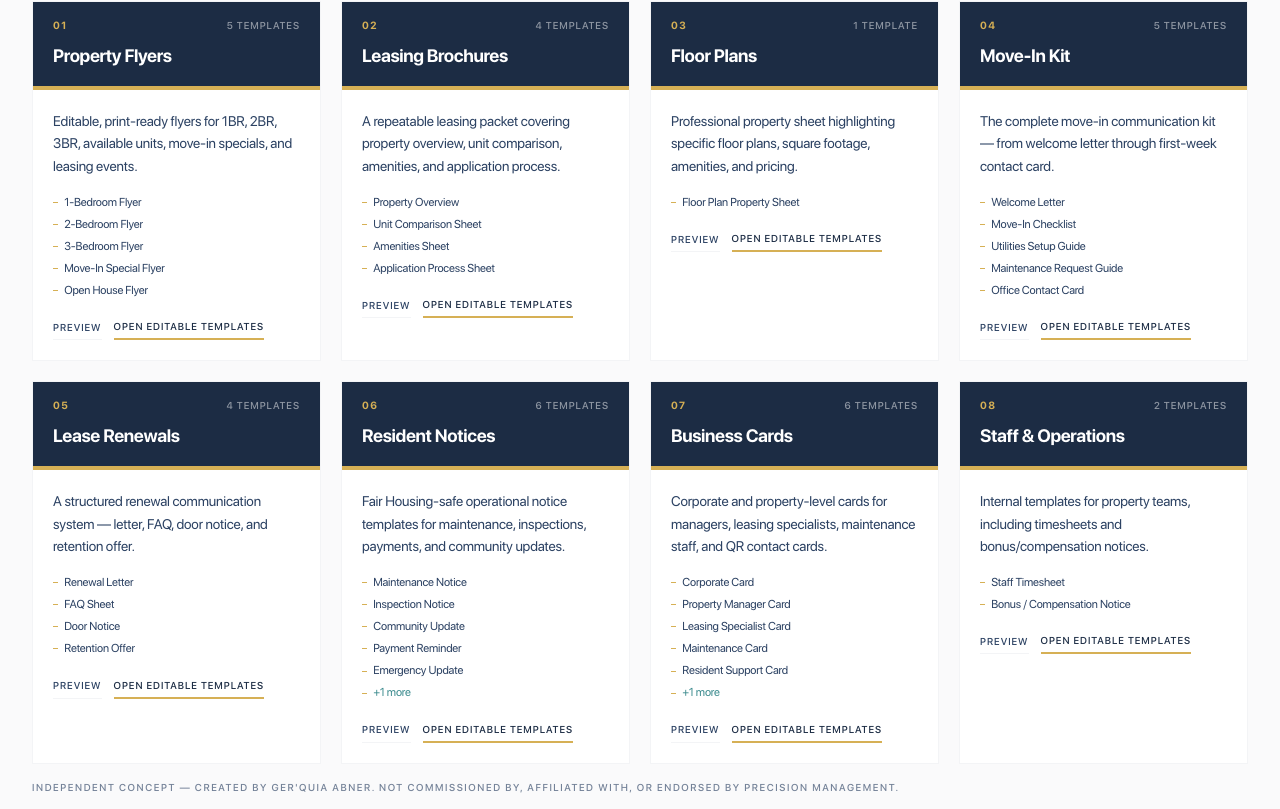
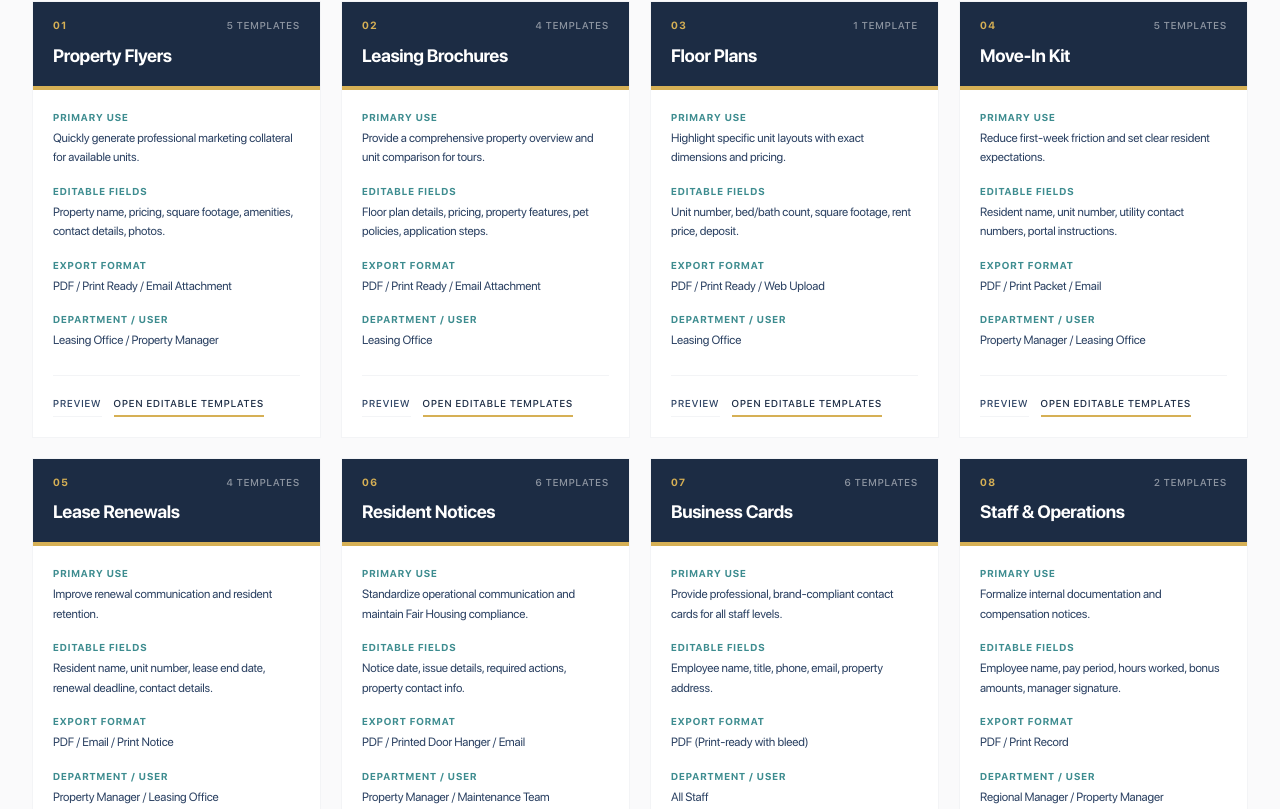
Before and after one commit to HiddenGems810/precision-management-concept, a Next.js app: page / in a window 1280 px wide. Shown: the part 4491-5300 px from the top of the page. Built offline with nearby package versions, Linux system fonts and the light colour scheme.

Commit message:
feat: enhance template library cards and add priority properties strategic section

```diff
--- a/app/page.tsx
+++ b/app/page.tsx
@@ -194,13 +194,26 @@ export default function Home() {
                 </div>
                 <h3 className="mt-2 text-lg font-bold text-white">{cat.title}</h3>
               </div>
-              <div className="p-5">
-                <p className="mb-4 text-sm leading-relaxed text-slate-blue">{cat.description}</p>
-                <ul className="category-asset-list">
-                  {cat.assets.slice(0, 5).map((a) => <li key={a}>{a}</li>)}
-                  {cat.assets.length > 5 && <li className="text-managed-teal">+{cat.assets.length - 5} more</li>}
-                </ul>
-                <div className="mt-5 flex flex-wrap gap-3">
+              <div className="p-5 flex-1 flex flex-col">
+                <div className="space-y-4 mb-6 flex-1">
+                  <div>
+                    <p className="text-[10px] font-bold uppercase tracking-widest text-managed-teal mb-1">Primary Use</p>
+                    <p className="text-xs text-slate-blue leading-relaxed">{cat.primaryUse}</p>
+                  </div>
+                  <div>
+                    <p className="text-[10px] font-bold uppercase tracking-widest text-managed-teal mb-1">Editable Fields</p>
+                    <p className="text-xs text-slate-blue leading-relaxed">{cat.editableFields}</p>
+                  </div>
+                  <div>
+                    <p className="text-[10px] font-bold uppercase tracking-widest text-managed-teal mb-1">Export Format</p>
+                    <p className="text-xs text-slate-blue leading-relaxed">{cat.exportFormat}</p>
+                  </div>
+                  <div>
+                    <p className="text-[10px] font-bold uppercase tracking-widest text-managed-teal mb-1">Department / User</p>
+                    <p className="text-xs text-slate-blue leading-relaxed">{cat.departmentUser}</p>
+                  </div>
+                </div>
+                <div className="mt-auto pt-5 border-t border-concrete-gray flex flex-wrap gap-3">
                   {(cat.route || cat.downloadHref) && (
                     <PreviewButton url={cat.route || `${exportRoot}${cat.downloadHref}`} />
                   )}
@@ -509,6 +522,31 @@ export default function Home() {
       </div>
     </motion.section>
 
+    {/* ── Priority Properties Strategic ────────────────── */}
+    <motion.section initial={{ opacity: 0, y: 50 }} whileInView={{ opacity: 1, y: 0 }} viewport={{ once: true, margin: "-100px" }} transition={{ duration: 0.8 }} className="mx-auto max-w-7xl px-5 py-28 md:px-8">
+      <div className="grid gap-12 lg:grid-cols-2 lg:items-center">
+        <div>
+          <p className="eyebrow text-maintenance-gold">Priority properties</p>
+          <h2 className="section-title">Designed for Properties That Need Stronger Support.</h2>
+          <p className="mt-5 text-lg leading-relaxed text-slate-blue">Some properties do not need a full rebrand. They need clearer flyers, better move-in documents, cleaner renewal communication, stronger leasing assets, and a more consistent resident experience. This system gives property teams practical tools they can use quickly without rebuilding materials from scratch.</p>
+          <div className="mt-8 flex flex-wrap gap-4">
+            <span className="inline-flex items-center gap-2 rounded bg-concrete-gray px-3 py-1.5 text-xs font-bold uppercase tracking-widest text-precision-navy">High-friction move-ins</span>
+            <span className="inline-flex items-center gap-2 rounded bg-concrete-gray px-3 py-1.5 text-xs font-bold uppercase tracking-widest text-precision-navy">Inconsistent communication</span>
+            <span className="inline-flex items-center gap-2 rounded bg-concrete-gray px-3 py-1.5 text-xs font-bold uppercase tracking-widest text-precision-navy">Stronger leasing support</span>
+          </div>
+          <ConceptLabel />
+        </div>
+        <div className="bg-precision-navy p-10 shadow-2xl relative overflow-hidden">
+          <div className="absolute top-0 right-0 p-8 opacity-[0.03]">
+             <LogoMark />
+          </div>
+          <div className="relative z-10 border-l-2 border-maintenance-gold pl-6">
+            <p className="text-3xl font-bold text-white leading-tight">Empower teams to execute faster and safer.</p>
+            <p className="mt-6 text-sm text-white/70 leading-relaxed uppercase tracking-widest font-bold">Standardized Brand <span className="text-maintenance-gold mx-2">/</span> Legally Compliant <span className="text-maintenance-gold mx-2">/</span> Instant Deployment</p>
+          </div>
+        </div>
+      </div>
+    </motion.section>
 
     {/* ── Delivery Package ─────────────────────────────── */}
     <motion.section initial={{ opacity: 0, y: 50 }} whileInView={{ opacity: 1, y: 0 }} viewport={{ once: true, margin: "-100px" }} transition={{ duration: 0.8 }} id="delivery" className="bg-precision-navy px-5 py-28 text-white md:px-8">
--- a/content/copy-deck.ts
+++ b/content/copy-deck.ts
@@ -58,8 +58,10 @@ export const copyDeck = {
       number: "01",
       title: "Property Flyers",
       count: 5,
-      description: "Editable, print-ready flyers for 1BR, 2BR, 3BR, available units, move-in specials, and leasing events.",
-      assets: ["1-Bedroom Flyer", "2-Bedroom Flyer", "3-Bedroom Flyer", "Move-In Special Flyer", "Open House Flyer"],
+      primaryUse: "Quickly generate professional marketing collateral for available units.",
+      editableFields: "Property name, pricing, square footage, amenities, contact details, photos.",
+      exportFormat: "PDF / Print Ready / Email Attachment",
+      departmentUser: "Leasing Office / Property Manager",
       route: "/print/property-flyer",
       downloadHref: null,
     },
@@ -68,8 +70,10 @@ export const copyDeck = {
       number: "02",
       title: "Leasing Brochures",
       count: 4,
-      description: "A repeatable leasing packet covering property overview, unit comparison, amenities, and application process.",
-      assets: ["Property Overview", "Unit Comparison Sheet", "Amenities Sheet", "Application Process Sheet"],
+      primaryUse: "Provide a comprehensive property overview and unit comparison for tours.",
+      editableFields: "Floor plan details, pricing, property features, pet policies, application steps.",
+      exportFormat: "PDF / Print Ready / Email Attachment",
+      departmentUser: "Leasing Office",
       route: "/print/leasing-brochure",
       downloadHref: null,
     },
@@ -78,8 +82,10 @@ export const copyDeck = {
       number: "03",
       title: "Floor Plans",
       count: 1,
-      description: "Professional property sheet highlighting specific floor plans, square footage, amenities, and pricing.",
-      assets: ["Floor Plan Property Sheet"],
+      primaryUse: "Highlight specific unit layouts with exact dimensions and pricing.",
+      editableFields: "Unit number, bed/bath count, square footage, rent price, deposit.",
+      exportFormat: "PDF / Print Ready / Web Upload",
+      departmentUser: "Leasing Office",
       route: "/print/floor-plan",
       downloadHref: null,
     },
@@ -88,8 +94,10 @@ export const copyDeck = {
       number: "04",
       title: "Move-In Kit",
       count: 5,
-      description: "The complete move-in communication kit — from welcome letter through first-week contact card.",
-      assets: ["Welcome Letter", "Move-In Checklist", "Utilities Setup Guide", "Maintenance Request Guide", "Office Contact Card"],
+      primaryUse: "Reduce first-week friction and set clear resident expectations.",
+      editableFields: "Resident name, unit number, utility contact numbers, portal instructions.",
+      exportFormat: "PDF / Print Packet / Email",
+      departmentUser: "Property Manager / Leasing Office",
       route: "/print/move-in-kit",
       downloadHref: null,
     },
@@ -98,8 +106,10 @@ export const copyDeck = {
       number: "05",
       title: "Lease Renewals",
       count: 4,
-      description: "A structured renewal communication system — letter, FAQ, door notice, and retention offer.",
-      assets: ["Renewal Letter", "FAQ Sheet", "Door Notice", "Retention Offer"],
+      primaryUse: "Improve renewal communication and resident retention.",
+      editableFields: "Resident name, unit number, lease end date, renewal deadline, contact details.",
+      exportFormat: "PDF / Email / Print Notice",
+      departmentUser: "Property Manager / Leasing Office",
       route: "/print/lease-renewal",
       downloadHref: null,
     },
@@ -108,8 +118,10 @@ export const copyDeck = {
       number: "06",
       title: "Resident Notices",
       count: 6,
-      description: "Fair Housing-safe operational notice templates for maintenance, inspections, payments, and community updates.",
-      assets: ["Maintenance Notice", "Inspection Notice", "Community Update", "Payment Reminder", "Emergency Update", "Portal Announcement"],
+      primaryUse: "Standardize operational communication and maintain Fair Housing compliance.",
+      editableFields: "Notice date, issue details, required actions, property contact info.",
+      exportFormat: "PDF / Printed Door Hanger / Email",
+      departmentUser: "Property Manager / Maintenance Team",
       route: "/print/resident-notices",
       downloadHref: null,
     },
@@ -118,8 +130,10 @@ export const copyDeck = {
       number: "07",
       title: "Business Cards",
       count: 6,
-      description: "Corporate and property-level cards for managers, leasing specialists, maintenance staff, and QR contact cards.",
-      assets: ["Corporate Card", "Property Manager Card", "Leasing Specialist Card", "Maintenance Card", "Resident Support Card", "QR Contact Card"],
+      primaryUse: "Provide professional, brand-compliant contact cards for all staff levels.",
+      editableFields: "Employee name, title, phone, email, property address.",
+      exportFormat: "PDF (Print-ready with bleed)",
+      departmentUser: "All Staff",
       route: "/print/business-cards",
       downloadHref: null,
     },
@@ -128,8 +142,10 @@ export const copyDeck = {
       number: "08",
       title: "Staff & Operations",
       count: 2,
-      description: "Internal templates for property teams, including timesheets and bonus/compensation notices.",
-      assets: ["Staff Timesheet", "Bonus / Compensation Notice"],
+      primaryUse: "Formalize internal documentation and compensation notices.",
+      editableFields: "Employee name, pay period, hours worked, bonus amounts, manager signature.",
+      exportFormat: "PDF / Print Record",
+      departmentUser: "Regional Manager / Property Manager",
       route: "/print/staff-operations",
       downloadHref: null,
     },
```
Also changed, not shown: 2 other files (tests, documents, lock files or other folders).
